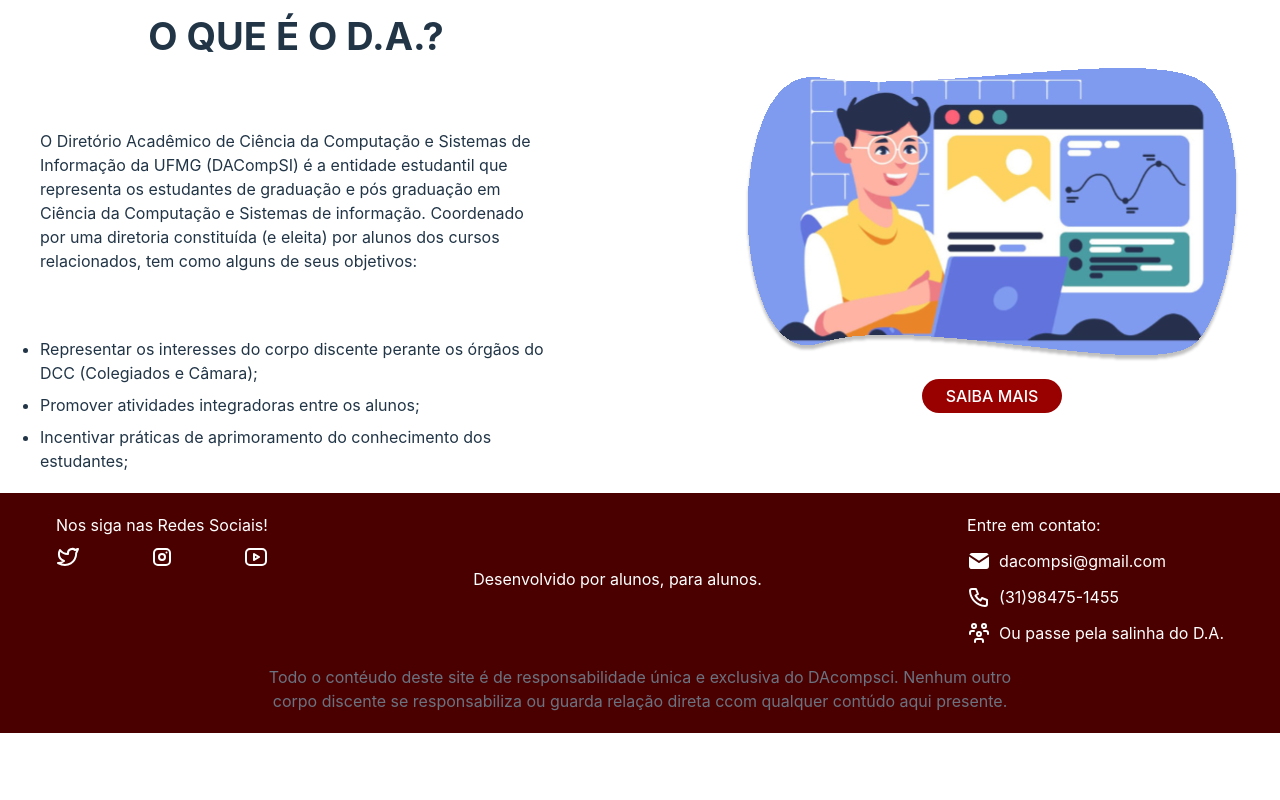
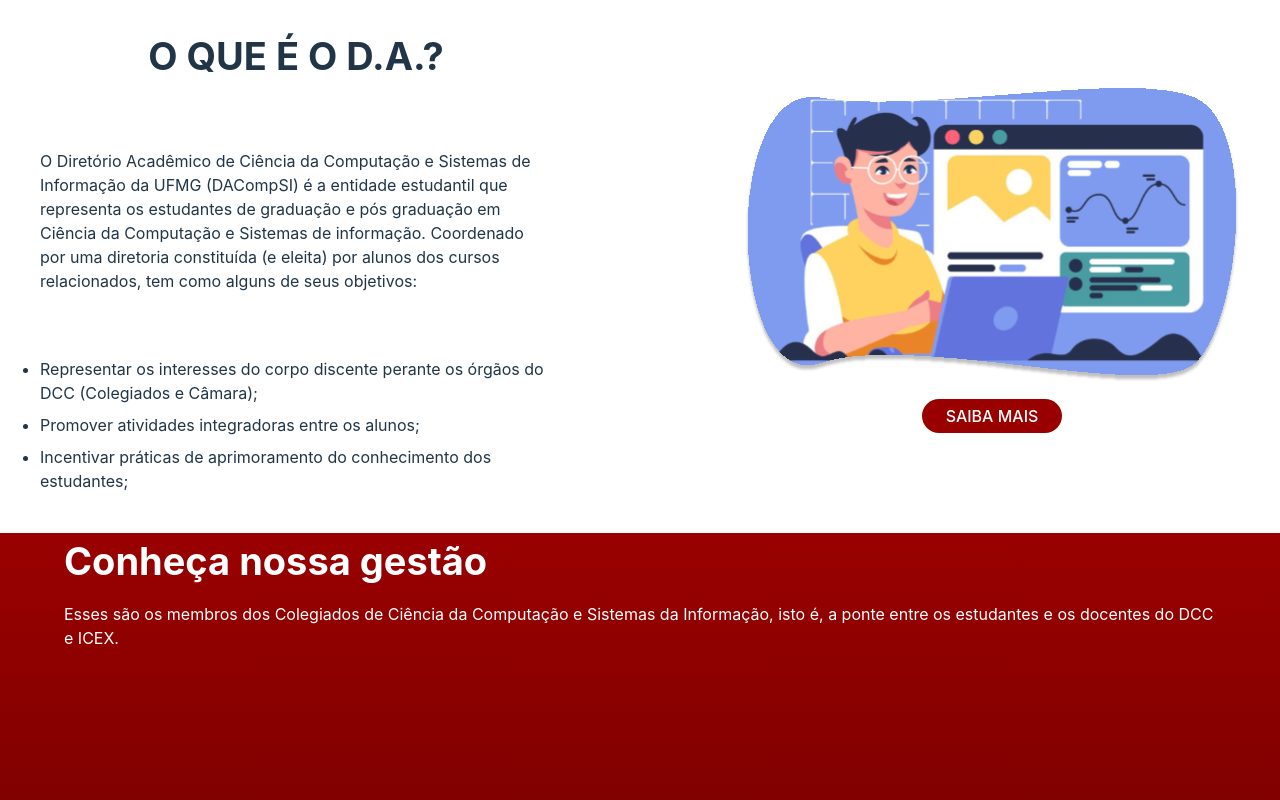
Before and after one commit to Vipigal/dacompsi-web-client, a React (Vite) app: page / in a window 1280 px wide. Shown: the part 336-1136 px from the top of the page. Before the commit the page ends 1069 px from the top, so only its background shows below. Built offline with nearby package versions, Linux system fonts and the light colour scheme.

Commit message:
desenvolvimento homePage

```diff
--- /dev/null
+++ b/src/components/AvatarBox.tsx
@@ -0,0 +1,5 @@
+const AvatarBox = () => {
+  return <div>AvatarBox</div>;
+};
+
+export default AvatarBox;
--- a/src/components/Container.tsx
+++ b/src/components/Container.tsx
@@ -1,11 +1,14 @@
 import { ReactElement } from "react";
+import { twMerge } from "tailwind-merge";
 
 interface IContainerProps {
   children: ReactElement[];
+  className?: string;
 }
 
-const Container: React.FC<IContainerProps> = ({ children }) => {
-  return <div className="w-full flex flex-col gap-5">{children}</div>;
+const Container: React.FC<IContainerProps> = ({ children, className }) => {
+  const customClassName = twMerge("w-full flex flex-col gap-5", className);
+  return <div className={customClassName}>{children}</div>;
 };
 
 export default Container;
--- a/src/pages/Home.tsx
+++ b/src/pages/Home.tsx
@@ -4,7 +4,7 @@
 
 const Home = () => {
   return (
-    <Container>
+    <Container className="gap-10">
       <div className="h-60 bg-gray-500 flex items-center justify-between mx-10 text-white">
         <IconChevronLeft color="black" className="mx-10" />
         BANNER VAI AQUI
@@ -43,6 +43,17 @@
           </button>
         </div>
       </div>
+
+      <div className="bg-gradient-to-b from-red-dacompsi to-dark-red-dacompsi h-[850px]">
+        <div className="flex flex-col gap-3 text-white px-16">
+          <span className="font-bold  text-[38px]">Conheça nossa gestão</span>
+          <span>
+            Esses são os membros dos Colegiados de Ciência da Computação e
+            Sistemas da Informação, isto é, a ponte entre os estudantes e os
+            docentes do DCC e ICEX.
+          </span>
+        </div>
+      </div>
     </Container>
   );
 };
```
